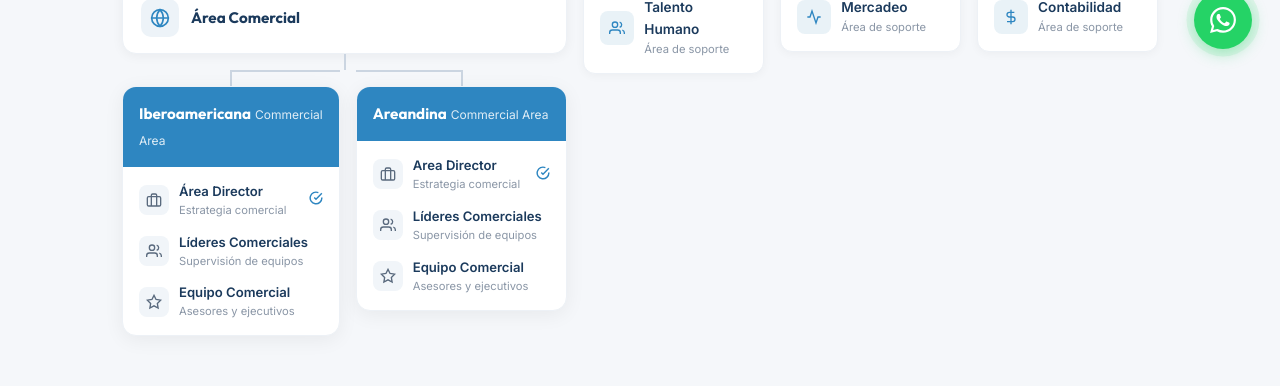
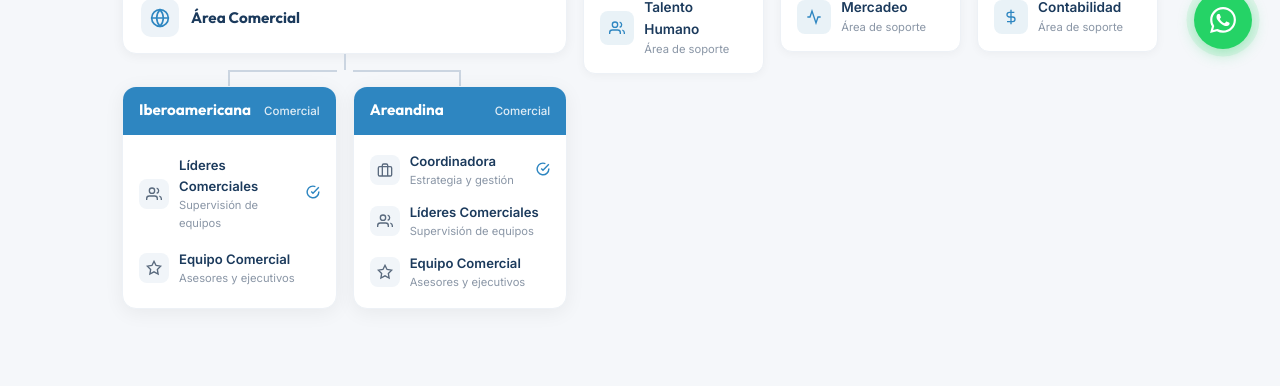
Before and after one commit to jorgelosada1/Innovacion, a React (Vite) app: page /colaboradores in a window 1280 px wide. Shown: the part 723-1109 px from the top of the page. Built offline with nearby package versions, Linux system fonts and the light colour scheme.

Commit message:
fix: Update organigrama roles (remove Area Director from Ibero, set Coordinadora in Areandina) and set equal height for both cards

```diff
--- a/src/pages/ColaboradoresPage.css
+++ b/src/pages/ColaboradoresPage.css
@@ -233,6 +233,7 @@
   gap: var(--spacing-md);
   width: 100%;
   position: relative;
+  align-items: stretch;
 }
 
 .org__sub-group {
@@ -241,6 +242,7 @@
   align-items: center;
   position: relative;
   width: 100%;
+  height: 100%;
 }
 
 @media (min-width: 901px) {
@@ -272,10 +274,16 @@
   border: 1px solid #edf1f6;
   background: var(--color-white);
   width: 100%;
+  height: 100%;
+  display: flex;
+  flex-direction: column;
 }
 
 .org__uni-header {
   padding: 14px 16px;
+  display: flex;
+  align-items: baseline;
+  justify-content: space-between;
 }
 
 .org__uni-header--blue {
@@ -287,20 +295,21 @@
   font-size: 0.95rem;
   font-weight: 700;
   color: var(--color-white);
-  display: inline;
 }
 
 .org__uni-sub {
-  font-size: 0.75rem;
+  font-size: 0.72rem;
   color: rgba(255, 255, 255, 0.85);
-  margin-left: 4px;
+  font-weight: 500;
 }
 
 .org__uni-body {
-  padding: 14px 16px;
+  padding: 16px;
   display: flex;
   flex-direction: column;
+  justify-content: space-evenly;
   gap: 12px;
+  flex: 1;
 }
 
 .org__uni-row {
--- a/src/pages/ColaboradoresPage.jsx
+++ b/src/pages/ColaboradoresPage.jsx
@@ -75,21 +75,9 @@ const ColaboradoresPage = () => {
                   <div className="org__card org__card--uni org__card--ibero">
                     <div className="org__uni-header org__uni-header--blue">
                       <h3 className="org__uni-title">Iberoamericana</h3>
-                      <span className="org__uni-sub">Commercial Area</span>
+                      <span className="org__uni-sub">Comercial</span>
                     </div>
                     <div className="org__uni-body">
-                      <div className="org__uni-row">
-                        <div className="org__uni-icon">
-                          <svg width="16" height="16" viewBox="0 0 24 24" fill="none" stroke="currentColor" strokeWidth="2"><rect x="2" y="7" width="20" height="14" rx="2"/><path d="M16 21V5a2 2 0 00-2-2h-4a2 2 0 00-2 2v16"/></svg>
-                        </div>
-                        <div>
-                          <p className="org__uni-role-name">Área Director</p>
-                          <p className="org__uni-role-desc">Estrategia comercial</p>
-                        </div>
-                        <div className="org__uni-check">
-                          <svg width="14" height="14" viewBox="0 0 24 24" fill="none" stroke="currentColor" strokeWidth="2.5"><path d="M22 11.08V12a10 10 0 11-5.93-9.14"/><polyline points="22 4 12 14.01 9 11.01"/></svg>
-                        </div>
-                      </div>
                       <div className="org__uni-row">
                         <div className="org__uni-icon">
                           <svg width="16" height="16" viewBox="0 0 24 24" fill="none" stroke="currentColor" strokeWidth="2"><path d="M17 21v-2a4 4 0 00-4-4H5a4 4 0 00-4 4v2"/><circle cx="9" cy="7" r="4"/><path d="M23 21v-2a4 4 0 00-3-3.87"/><path d="M16 3.13a4 4 0 010 7.75"/></svg>
@@ -97,6 +85,9 @@ const ColaboradoresPage = () => {
                         <div>
                           <p className="org__uni-role-name">Líderes Comerciales</p>
                           <p className="org__uni-role-desc">Supervisión de equipos</p>
+                        </div>
+                        <div className="org__uni-check">
+                          <svg width="14" height="14" viewBox="0 0 24 24" fill="none" stroke="currentColor" strokeWidth="2.5"><path d="M22 11.08V12a10 10 0 11-5.93-9.14"/><polyline points="22 4 12 14.01 9 11.01"/></svg>
                         </div>
                       </div>
                       <div className="org__uni-row">
@@ -118,7 +109,7 @@ const ColaboradoresPage = () => {
                   <div className="org__card org__card--uni org__card--areandina">
                     <div className="org__uni-header org__uni-header--blue">
                       <h3 className="org__uni-title">Areandina</h3>
-                      <span className="org__uni-sub">Commercial Area</span>
+                      <span className="org__uni-sub">Comercial</span>
                     </div>
                     <div className="org__uni-body">
                       <div className="org__uni-row">
@@ -126,8 +117,8 @@ const ColaboradoresPage = () => {
                           <svg width="16" height="16" viewBox="0 0 24 24" fill="none" stroke="currentColor" strokeWidth="2"><rect x="2" y="7" width="20" height="14" rx="2"/><path d="M16 21V5a2 2 0 00-2-2h-4a2 2 0 00-2 2v16"/></svg>
                         </div>
                         <div>
-                          <p className="org__uni-role-name">Area Director</p>
-                          <p className="org__uni-role-desc">Estrategia comercial</p>
+                          <p className="org__uni-role-name">Coordinadora</p>
+                          <p className="org__uni-role-desc">Estrategia y gestión</p>
                         </div>
                         <div className="org__uni-check org__uni-check--yellow">
                           <svg width="14" height="14" viewBox="0 0 24 24" fill="none" stroke="currentColor" strokeWidth="2.5"><path d="M22 11.08V12a10 10 0 11-5.93-9.14"/><polyline points="22 4 12 14.01 9 11.01"/></svg>
```
